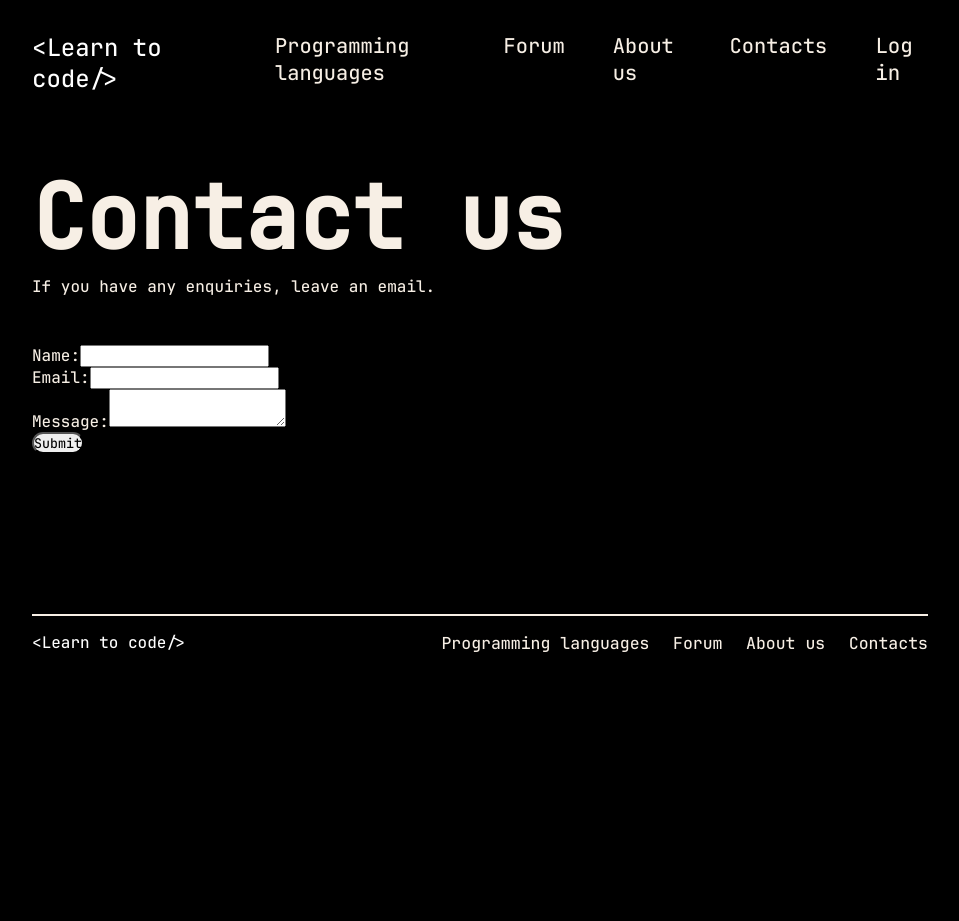
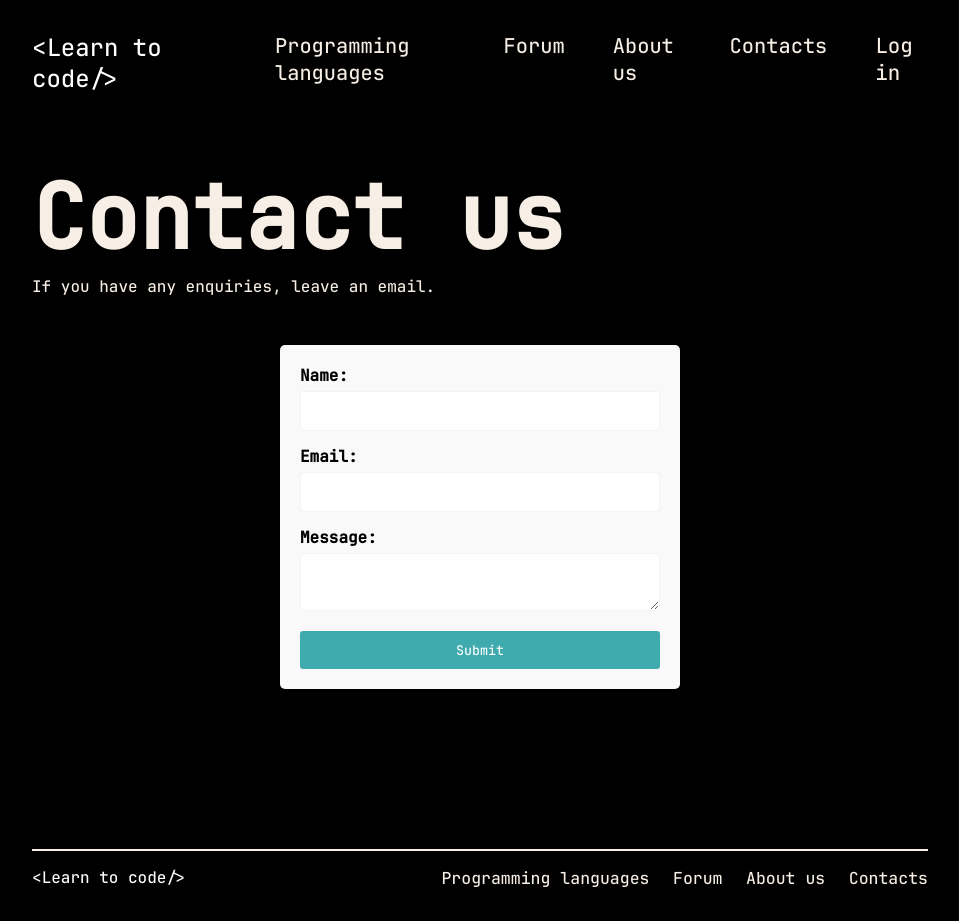
Before and after one commit to VelinovVasil/learn-to-code-front-end, a React (Create React App) app: page /contact in a window 1280 px wide. Shown: the whole page, without its empty margins (160-1119 px from the left). Before the commit the page ends 800 px from the top, so only its background shows below. Built offline with nearby package versions, Linux system fonts and the light colour scheme.

Commit message:
contact page

```diff
--- a/src/components/pages/ContactPage.js
+++ b/src/components/pages/ContactPage.js
@@ -32,37 +32,41 @@ const ContactPage = () => {
             </header>
             <form onSubmit={handleSubmit} className="contact-form">
                 <div className="form-group">
-                    <label htmlFor="name">Name:</label>
+                    <label className="label" htmlFor="name">Name:</label>
                     <input
                         type="text"
                         id="name"
+                        className="inputText"
                         value={name}
                         onChange={(e) => setName(e.target.value)}
                         required
                     />
                 </div>
                 <div className="form-group">
-                    <label htmlFor="email">Email:</label>
+                    <label className="label" htmlFor="email">Email:</label>
                     <input
                         type="email"
                         id="email"
+                        className="inputEmail"
                         value={email}
                         onChange={(e) => setEmail(e.target.value)}
                         required
                     />
                 </div>
                 <div className="form-group">
-                    <label htmlFor="message">Message:</label>
+                    <label className="label" htmlFor="message">Message:</label>
                     <textarea
                         id="message"
+                        className="textArea"
                         value={message}
                         onChange={(e) => setMessage(e.target.value)}
                         required
                     ></textarea>
                 </div>
-                <button type="submit">Submit</button>
+                <button type="submit" className="submitButton">Submit</button>
             </form>
-            <Footer />
+
+            <Footer/>
         </div>
     );
 }
--- a/src/components/styles/ContactPage.css
+++ b/src/components/styles/ContactPage.css
@@ -2,3 +2,46 @@
 #contactHeader {
     margin-bottom: 3em;
 }
+
+.contact-form {
+    width: 100%;
+    max-width: 400px; /* Adjust max-width as needed */
+    margin: 0 auto;
+    padding: 20px;
+    background-color: #f9f9f9;
+    border-radius: 5px;
+}
+
+.form-group {
+    margin-bottom: 15px;
+}
+
+.label {
+    display: block;
+    margin-bottom: 5px;
+    font-weight: bold;
+    color: black;
+}
+
+.inputText,
+.inputEmail,
+.textArea {
+    width: 100%;
+    padding: 10px;
+    border: 1px solid #f3f3f3;
+    border-radius: 3px;
+}
+
+.submitButton {
+    width: 100%;
+    padding: 10px;
+    background-color: #3fabaf;
+    color: #fff;
+    border: none;
+    border-radius: 3px;
+    cursor: pointer;
+}
+
+.submitButton:hover {
+    background-color: #262626;
+}
```
